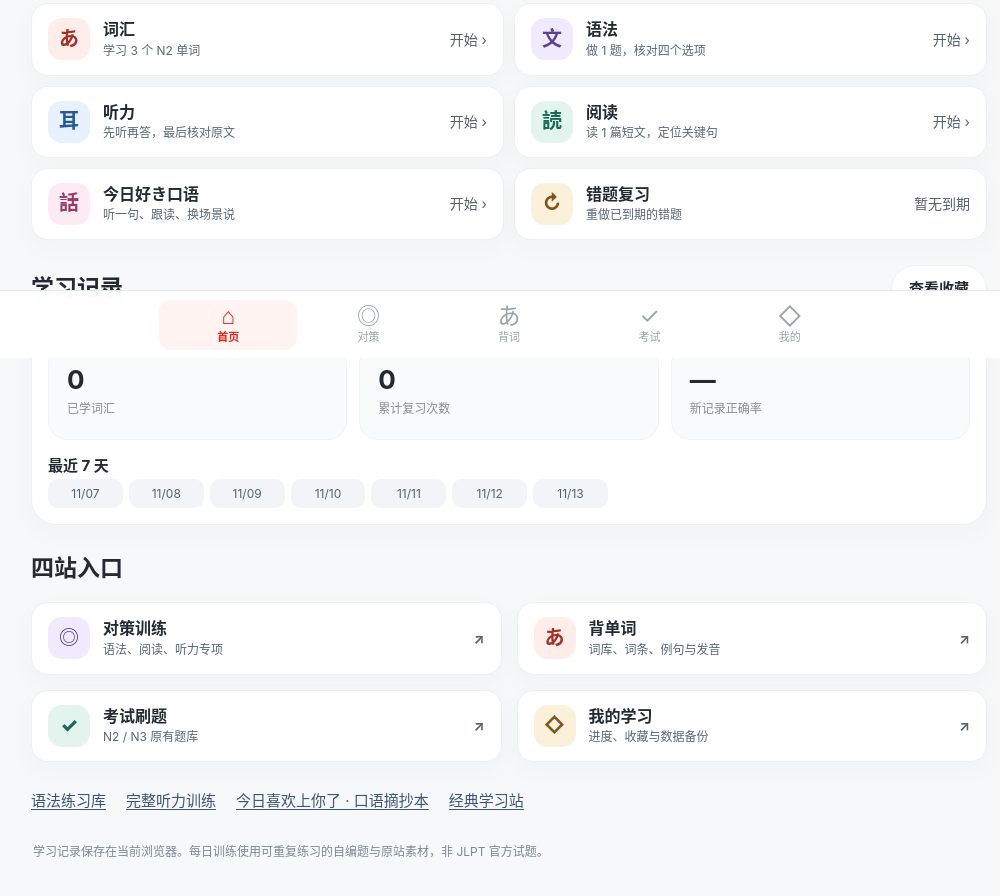
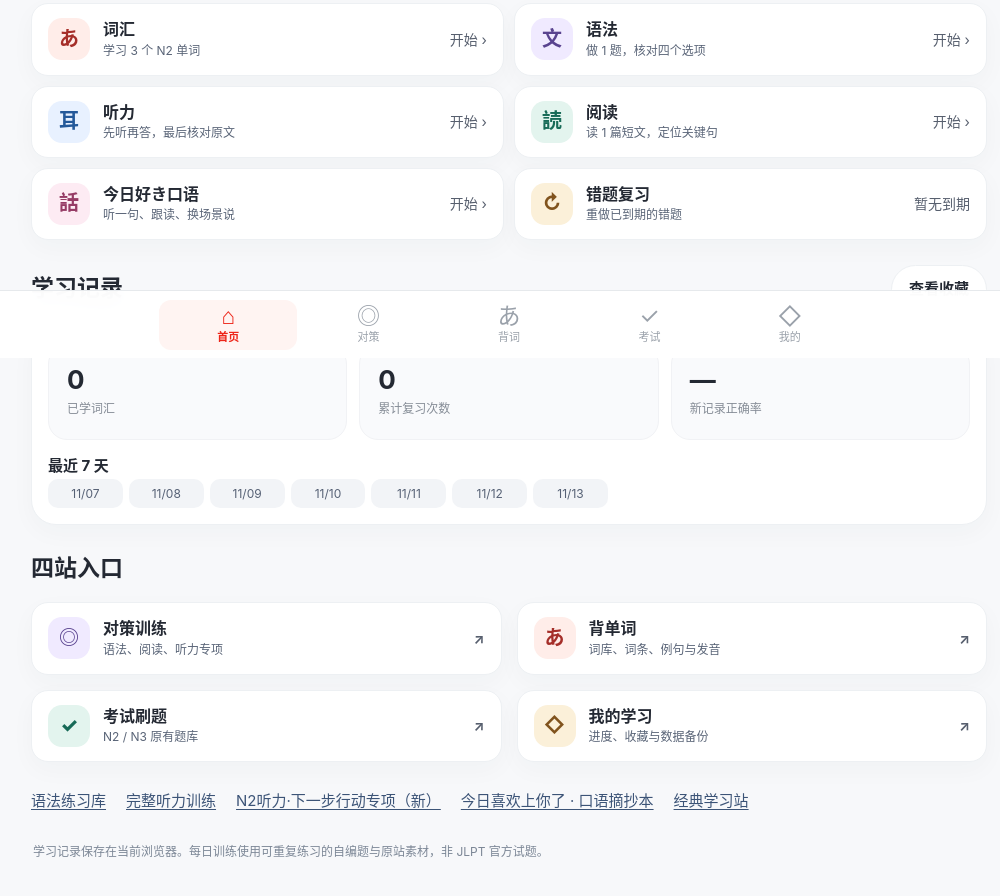
Before and after one commit to wangjie20051109-cmyk/jlpt-study-hub, a plain HTML site: page index.html in a window 1280 px wide. Shown: the part 442-1338 px from the top of the page, without its empty margins (131-1131 px from the left). Drawn offline with Linux system fonts and the light colour scheme.

Commit message:
Link new listening decision drill from study homepage

```diff
--- a/index.html
+++ b/index.html
@@ -44,7 +44,7 @@
       <a class="card study-link" href="./my.html"><span class="study-icon tone-gold">◇</span><span><strong>我的学习</strong><small>进度、收藏与数据备份</small></span><b aria-hidden="true">↗</b></a>
     </section>
     <section class="study-more" aria-label="原有学习内容">
-      <a href="./grammar.html">语法练习库</a><a href="./listening.html">完整听力训练</a><a href="./youth-notebook.html">今日喜欢上你了 · 口语摘抄本</a><a href="./classic.html">经典学习站</a>
+      <a href="./grammar.html">语法练习库</a><a href="./listening.html">完整听力训练</a><a href="./listening-decision-drill.html">N2听力·下一步行动专项（新）</a><a href="./youth-notebook.html">今日喜欢上你了 · 口语摘抄本</a><a href="./classic.html">经典学习站</a>
     </section>
     <p class="notice">学习记录保存在当前浏览器。每日训练使用可重复练习的自编题与原站素材，非 JLPT 官方试题。</p>
   </div>
```
